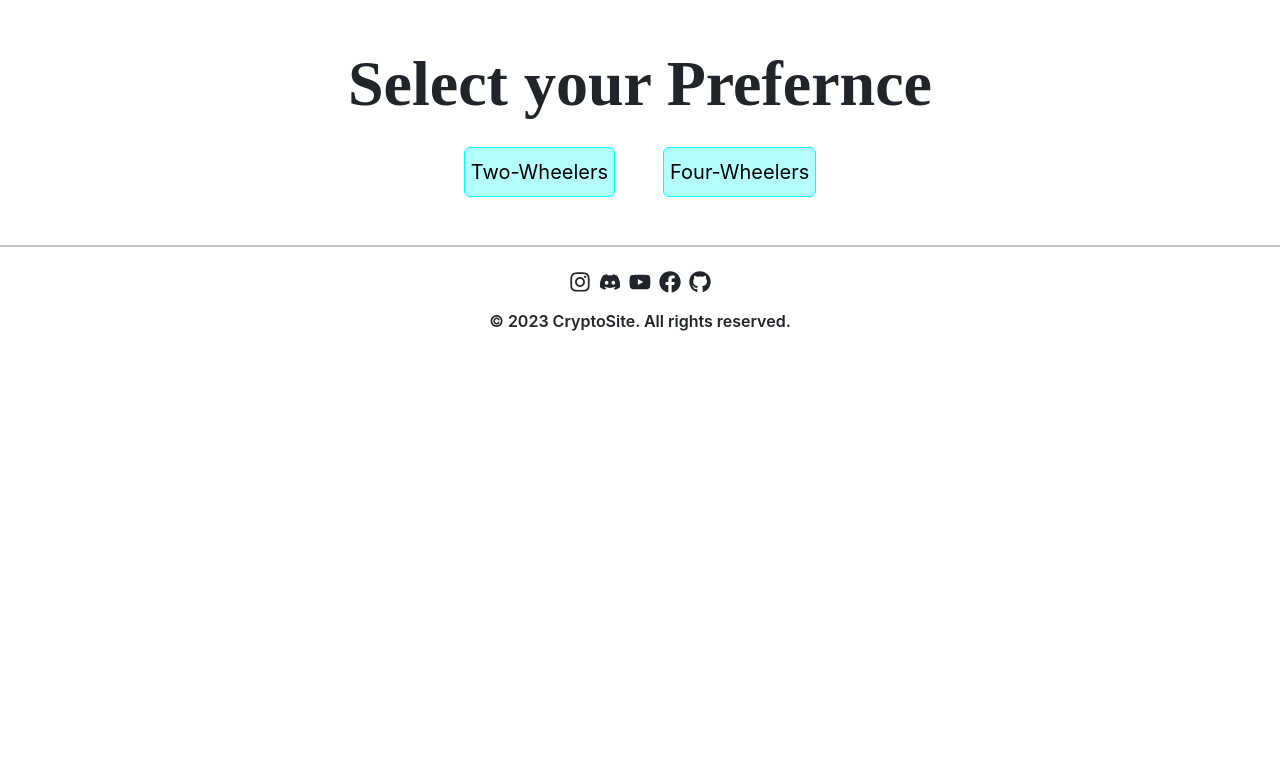
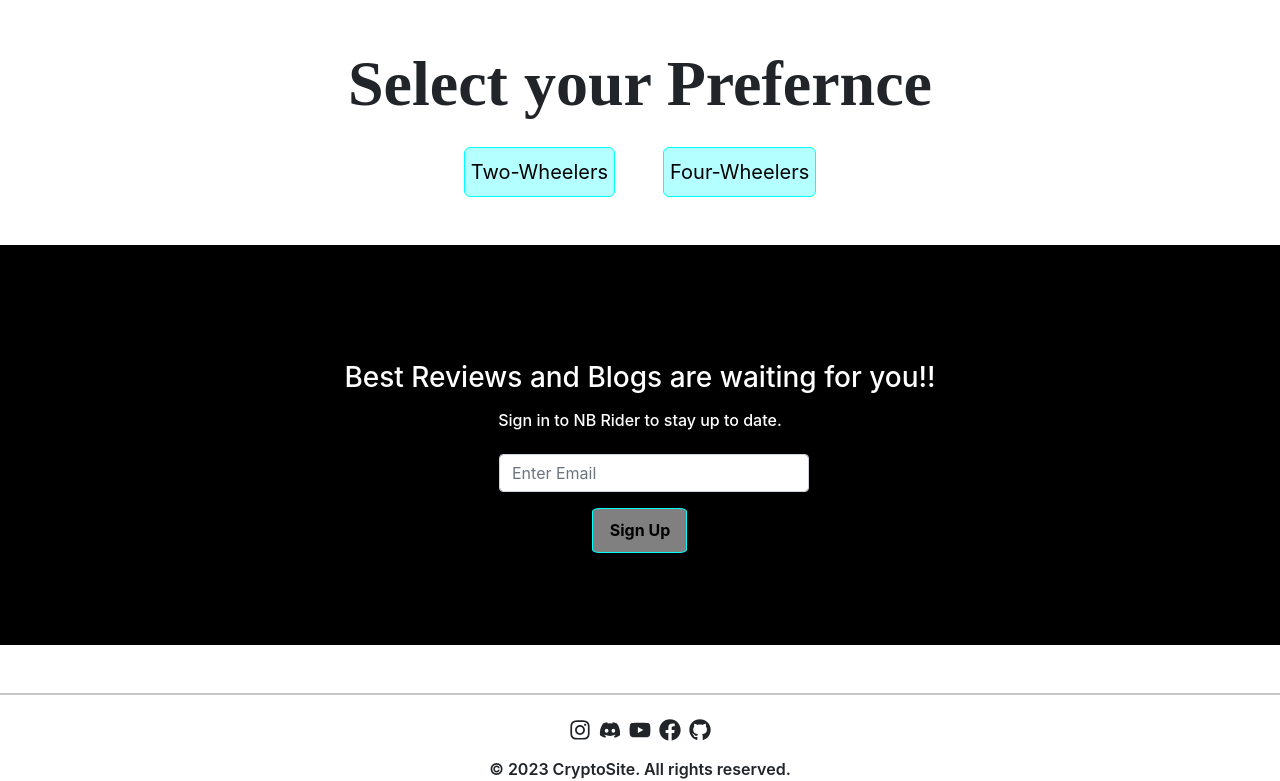
Before and after one commit to Piyush-kr-Singh/NB-Rider-ReactJs, a React (Vite) app: page /reviews in a window 1280 px wide. Shown: the part 962-1743 px from the top of the page. Before the commit the page ends 1295 px from the top, so only its background shows below. Built offline with nearby package versions, Linux system fonts and the light colour scheme.

Commit message:
Sixth Commit

```diff
--- a/src/components/BlogDetails.jsx
+++ b/src/components/BlogDetails.jsx
@@ -3,6 +3,7 @@ import axios from 'axios';
 import { useParams } from 'react-router-dom';
 import Footer from './Footer';
 import Loading from './Loading';
+import Notify from './Notify';
 
 const BlogDetails = () => {
     const { id } = useParams();
@@ -25,7 +26,7 @@ const BlogDetails = () => {
 
     return (
         <>
-        <div className='container' style={{ marginTop: '15vh' }}>
+        <div className='container mb-5' style={{ marginTop: '15vh' }}>
             {selectedDetail ? (
                 <div className="card text-center">
                     <div className="card-header">
@@ -49,6 +50,7 @@ const BlogDetails = () => {
             )}
 
         </div>
+        <Notify />
         <Footer />
         </>
     )
--- a/src/components/Blogs.jsx
+++ b/src/components/Blogs.jsx
@@ -3,6 +3,7 @@ import axios from 'axios';
 import './Blogs.css';
 import { Link } from 'react-router-dom';
 import Footer from './Footer';
+import Notify from './Notify';
 
 const Blogs = () => {
 
@@ -63,7 +64,7 @@ const Blogs = () => {
                     ))}
                 </div>
             </div>
-
+            <Notify />
             <Footer />
         </>
     )
--- a/src/components/FAQ.jsx
+++ b/src/components/FAQ.jsx
@@ -1,6 +1,7 @@
 import React, { useState } from 'react';
 import './FAQ.css';
 import Footer from './Footer';
+import Notify from './Notify';
 
 const FAQ = () => {
     const [activeAccordion, setActiveAccordion] = useState(null);
@@ -12,7 +13,7 @@ const FAQ = () => {
     return (
         <>
         <h1 className='my-5' align='center' style={{fontSize:'40px', fontWeight :'700'}}>FAQ's</h1>
-        <div className='container '>
+        <div className='container my-5'>
             <div className="accordion accordion-flush" id="accordionFlushExample">
                 {/* Accordion Item 1 */}
                 <div className="accordion-item my-4">
@@ -128,6 +129,7 @@ const FAQ = () => {
                 </div>
             </div>
         </div>
+        <Notify />
         <Footer />
         </>
     );
--- a/src/components/Home.jsx
+++ b/src/components/Home.jsx
@@ -22,7 +22,7 @@ const Home = () => {
         </header>
 
         <section className=" container">
-          <h1 className='mt-5 mb-3' align='center' style={{ fontWeight: '700', fontSize: '49px' }}>Explore Some of the Vehicles with <span>NB Rider</span></h1>
+          <h1 className='mt-5 mb-3' align='center' style={{ fontWeight: '700', fontSize: '49px' }}>Explore Some Vehicles with <span>NB Rider</span></h1>
 
           <p className='mb-4' align='center' style={{ fontFamily: "times new roman", fontSize: '20px', color: 'rgba(0,0,0,0.5)' }}>Unleash the power of expert insights! & Join the ride </p>
 
--- /dev/null
+++ b/src/components/Notify.css
@@ -0,0 +1,15 @@
+.btnsss{
+    background-color: rgb(0, 255, 255) !important;
+    color: rgb(0, 0, 0) !important;
+    font-weight: 700;
+    height: 45px;
+    width: 95px;
+    border-radius: 08%;
+}
+
+
+/* In your CSS file */
+.disabled-button {
+    background-color: gray !important; /* Change to your desired dimmed color */
+    cursor: not-allowed !important;
+}
--- /dev/null
+++ b/src/components/Notify.jsx
@@ -0,0 +1,48 @@
+import React, { useState } from 'react';
+import './Notify.css';
+
+const Notify = () => {
+    const [isSignedUp, setIsSignedUp] = useState(false);
+    const [email, setEmail] = useState('');
+
+    const handleSignup = (event) => {
+        event.preventDefault();
+
+        if (email.trim() !== '') {
+            setIsSignedUp(true);
+            // setEmail('');
+        }
+    };
+
+    const isButtonDisabled = email.trim() === '';
+
+    return (
+        <>
+            {isSignedUp && email.trim() !== '' && (
+                <div className="alert alert-success alert-dismissible fade show" role="alert">
+                    <strong>You have Signed up successfully.</strong>
+                    <button type="button" className="close" data-dismiss="alert" aria-label="Close">
+                        <span aria-hidden="true">&times;</span>
+                    </button>
+
+                </div>
+            )}
+            <div className='d-flex justify-content-center align-items-center' style={{ height: '50vh', backgroundColor: 'black', color: 'white' }}>
+                <div className='text-center'>
+                    <h3 className='mt-5 mb-3'>Best Reviews and Blogs are waiting for you!!</h3>
+                    <h6>Sign in to NB Rider to stay up to date.</h6>
+                    <form className="my-4" onSubmit={handleSignup}>
+                        <div className='d-flex justify-content-center'>
+                            <div>
+                                <input className="form-control me-2" type="email" placeholder="Enter Email" aria-label="Email" style={{ width: '110%' }} value={email} onChange={(e) => setEmail(e.target.value)} />
+                                <button className={`mt-3 btnsss ${isButtonDisabled ? 'disabled-button' : ''}`} type="submit" disabled={isButtonDisabled}>Sign Up</button>
+                            </div>
+                        </div>
+                    </form>
+                </div>
+            </div>
+        </>
+    );
+};
+
+export default Notify;
--- a/src/components/Reviews.jsx
+++ b/src/components/Reviews.jsx
@@ -5,6 +5,7 @@ import { useState, useEffect } from 'react';
 import TwoWheelers from './TwoWheelers';
 import FourWheeler from './FourWheeler';
 import axios from 'axios';
+import Notify from './Notify';
 
 const Reviews = () => {
     const [preference, setPreference] = useState(null);
@@ -55,6 +56,7 @@ const Reviews = () => {
             {preference === 'Two-Wheelers' && <TwoWheelers />}
             {preference === 'Four-Wheelers' && <FourWheeler />}
 
+            <Notify />
             <Footer />
         </>
     )
--- a/src/components/VehicleDetails.jsx
+++ b/src/components/VehicleDetails.jsx
@@ -5,6 +5,7 @@ import { useParams } from 'react-router-dom';
 import { Carousel } from 'react-responsive-carousel';
 import 'react-responsive-carousel/lib/styles/carousel.min.css';
 import Loading from './Loading';
+import Notify from './Notify';
 
 const VehicleDetails = () => {
   const { id } = useParams();
@@ -43,7 +44,7 @@ const VehicleDetails = () => {
 
       <h1 className='my-5' align='center' style={{ fontFamily: 'times new roman', fontWeight: '700' }}> {selectedDetail.name} </h1 >
 
-      <div className='container' style={{ fontFamily: 'fantasy', fontWeight: '500', border: '2px solid black' }}>
+      <div className='container mb-5' style={{ fontFamily: 'fantasy', fontWeight: '500', border: '2px solid black' }}>
         <div className='mt-3 d-flex justify-content-between'>
           <div>
             SHOWROOM PRICE :
@@ -80,6 +81,8 @@ const VehicleDetails = () => {
         </div>
 
       </div>
+
+      <Notify />
       <Footer />
     </>
   );
--- a/src/components/VehicleDetails2.jsx
+++ b/src/components/VehicleDetails2.jsx
@@ -5,6 +5,7 @@ import { useParams } from 'react-router-dom';
 import { Carousel } from 'react-responsive-carousel';
 import 'react-responsive-carousel/lib/styles/carousel.min.css';
 import Loading from './Loading';
+import Notify from './Notify';
 
 const VehicleDetails2 = () => {
     const { id } = useParams();
@@ -43,7 +44,7 @@ const VehicleDetails2 = () => {
 
             <h1 className='my-5' align='center' style={{ fontFamily: 'times new roman', fontWeight: '700' }}> {selectedDetail.name} </h1 >
 
-            <div className='container' style={{ fontFamily: 'fantasy', fontWeight: '500', border: '2px solid black' }}>
+            <div className='container mb-5' style={{ fontFamily: 'fantasy', fontWeight: '500', border: '2px solid black' }}>
                 <div className='mt-3 d-flex justify-content-between'>
                     <div>
                         SHOWROOM PRICE :
@@ -80,6 +81,8 @@ const VehicleDetails2 = () => {
                 </div>
 
             </div>
+
+            <Notify />
             <Footer />
         </>
     );
```
